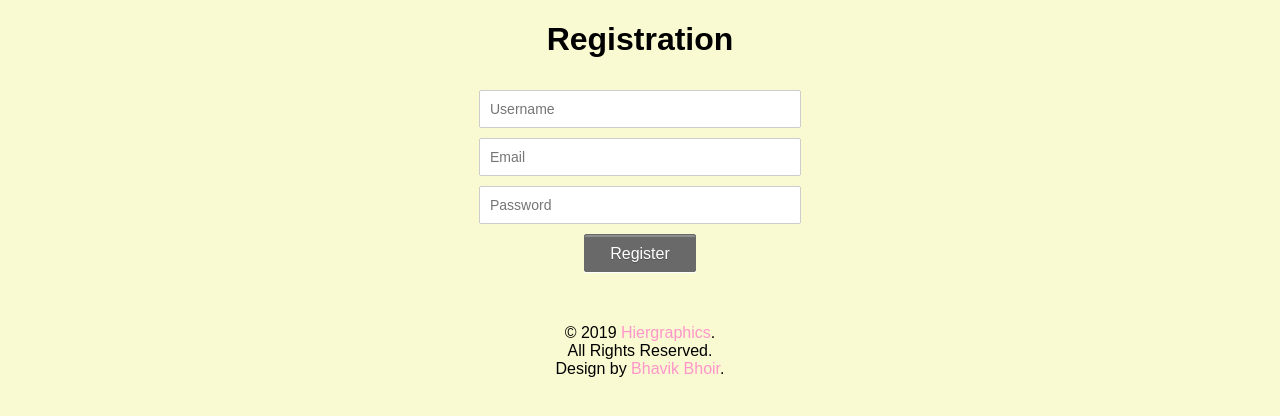
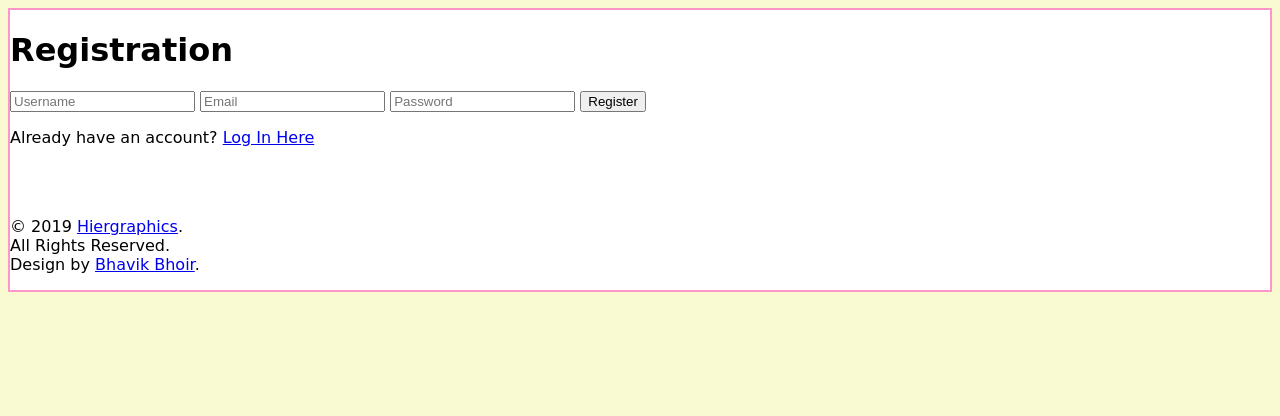
Before and after one commit to bhavikbhoir/Hiergraphics, a PHP site: page /registration.php in a window 1280 px wide. Shown: the top 416 px of the page. Run offline with PHP 8.4, Linux system fonts and the light colour scheme.

Commit message:
Update registration.php

```diff
--- a/registration.php
+++ b/registration.php
@@ -3,8 +3,21 @@
 <head>
 <meta charset="utf-8">
 <title>Registration</title>
-<link rel="stylesheet" href="css/style.css" />
 </head>
+
+<style>
+    body{
+    background-color: rgb(250,250,210);
+}
+    .container{
+    margin-top: auto;
+    margin-bottom: auto;
+    background-color: white;
+    font-family: cursive;
+    border: 2px solid rgb(255,150,202);;
+    }
+</style>
+
 <body>
 <?php
 	require('db.php');
@@ -38,6 +51,8 @@
     }else{
 ?>
 <div class="form">
+    <div class="container">
+
 <h1>Registration</h1>
 <form name="registration" action="" method="post">
 <input type="text" name="username" placeholder="Username" required />
@@ -45,11 +60,13 @@
 <input type="password" name="password" placeholder="Password" required />
 <input type="submit" name="submit" value="Register" />
 </form>
+<p>Already have an account? <a href='login.php'>Log In Here</a></p>
 <br /><br />
         <div class="copyright">
-            <p class="text-center">&copy; 2019 <a href="index.html">Hiergraphics</a>. <br>All Rights Reserved.<br>Design
+            <p class="text-center">&copy; 2019 <a href="#">Hiergraphics</a>. <br>All Rights Reserved.<br>Design
                 by <a href="#" target="_blank">Bhavik Bhoir</a>.</p>
         </div>
+</div>
 
 </div>
 <?php } ?>
```
